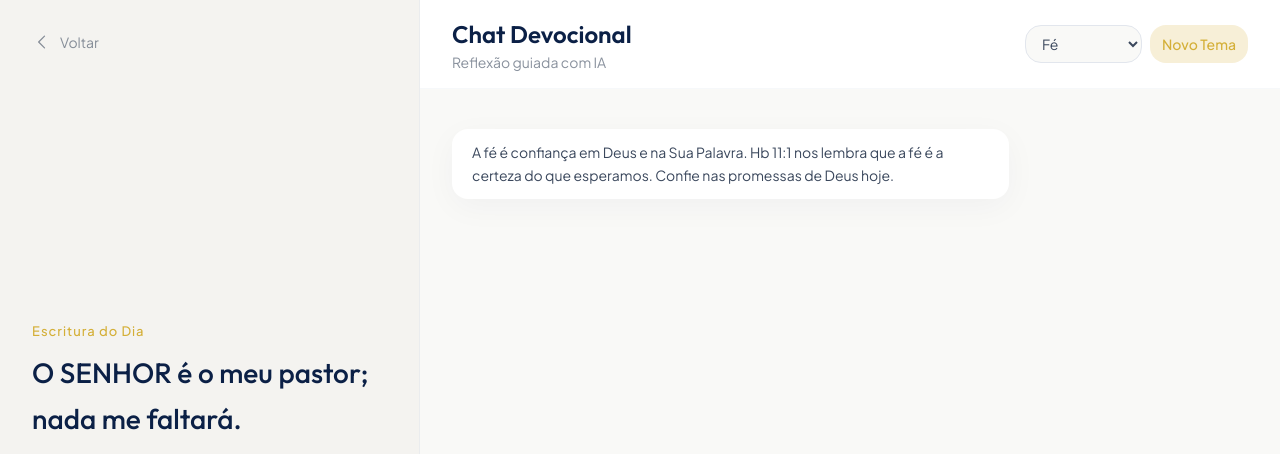
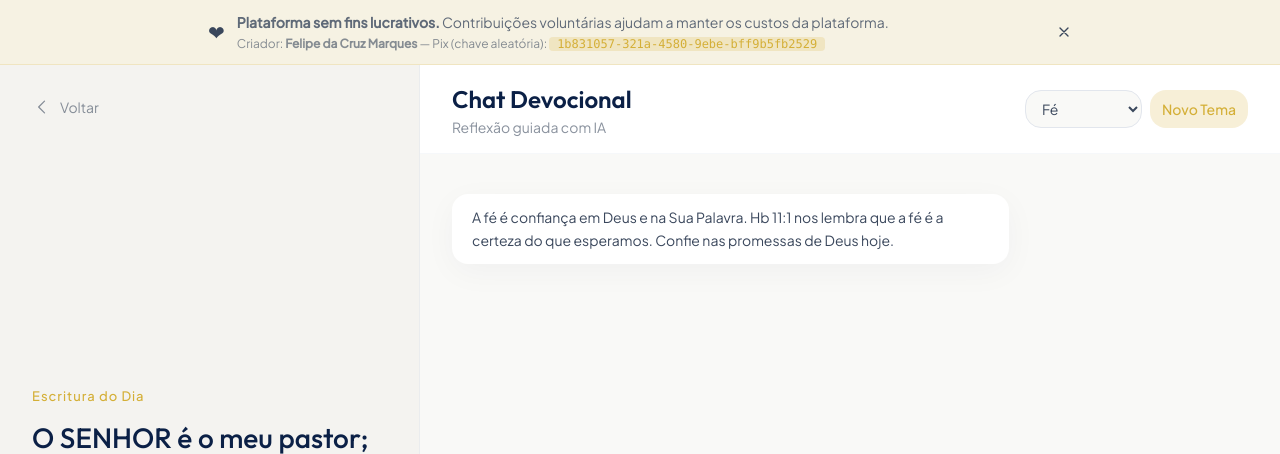
Before and after one commit to FelipeMarques-bot/plataforma-biblica, a Django app: page /chat/ in a window 1280 px wide. Shown: the top 454 px of the page. Run offline with Django 5.2, Linux system fonts and the light colour scheme; the visitor is signed in with stand-in values (Sample User, id 1); data comes from the database, SQL or seed files in the repository.

Commit message:
feat: adiciona banner de contribuição voluntária com Pix

```diff
--- a/templates/base.html
+++ b/templates/base.html
@@ -14,6 +14,27 @@
   {% block extra_head %}{% endblock %}
 </head>
 <body class="bg-background min-h-screen">
+  <div class="bg-accent/10 border-b border-accent/20" x-data="{ showDonation: true }" x-show="showDonation">
+    <div class="max-w-4xl mx-auto px-4 py-3 flex items-center justify-between gap-4">
+      <div class="flex items-center gap-3 text-sm">
+        <span class="text-xl">&#x2764;</span>
+        <p class="text-text/80">
+          <strong>Plataforma sem fins lucrativos.</strong>
+          Contribuições voluntárias ajudam a manter os custos da plataforma.
+          <br class="hidden sm:inline">
+          <span class="text-xs text-text/60">
+            Criador: <strong>Felipe da Cruz Marques</strong>
+            &mdash; Pix (chave aleatória): <code class="bg-accent/20 px-2 py-0.5 rounded text-accent font-mono text-xs">1b831057-321a-4580-9ebe-bff9b5fb2529</code>
+          </span>
+        </p>
+      </div>
+      <button @click="showDonation = false" class="shrink-0 text-text/40 hover:text-text/70 transition-colors" aria-label="Fechar">
+        <svg class="w-4 h-4" fill="none" stroke="currentColor" viewBox="0 0 24 24">
+          <path stroke-linecap="round" stroke-linejoin="round" stroke-width="2" d="M6 18L18 6M6 6l12 12"/>
+        </svg>
+      </button>
+    </div>
+  </div>
   {% block content %}{% endblock %}
   {% block extra_scripts %}{% endblock %}
 </body>
```
